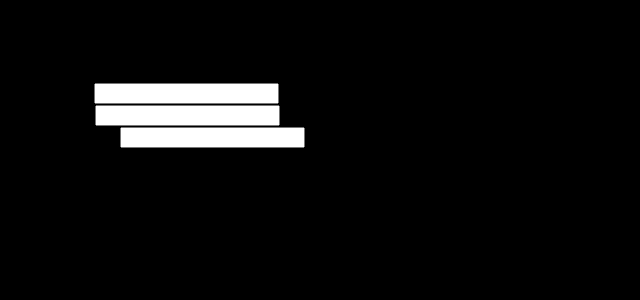
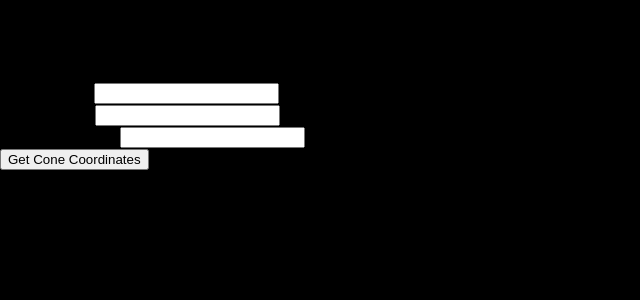
Before and after one commit to Rustem-a-a/cone-client, a React (Create React App) app: page / in a window 1280 px wide. Shown: the top 300 px of the page, without its empty margins (0-640 px from the left). Built offline with nearby package versions, Linux system fonts and the light colour scheme.

Commit message:
Button, changes in App (state,jsx),changes in Input

```diff
--- a/src/App.tsx
+++ b/src/App.tsx
@@ -1,20 +1,60 @@
 import React, {useState} from 'react';
 import Input from "./components/Input";
+import Button from "./components/Button";
+import axios from "axios";
+
+interface ICoordinates {
+    apex:{
+        x:number
+        y:number
+        z:number}
+    coordinates: {
+        x:number
+        y:number
+        z:number}[]
+}
 const App = () => {
     const [height, setHeight] = useState<string>('');
     const [radius, setRadius] = useState<string>('');
     const [segments, setSegments] = useState<string>('');
+    const [coordinates,setCoordinates] = useState<ICoordinates | null>(null)
 
-
-
+    const calculateCoordinates = async () =>{
+        if(radius!=='0'&& height !=='0' && segments !=='0'){
+            const response = await axios.post('http://localhost:5000/calculatecoordinates', {radius,height,segments})
+            if(response.status===200){
+                setCoordinates(response.data)
+            }
+        }
+        else{
+            setCoordinates(null)
+        }
+    }
     return (
         <div className="bg-black">
+            <div className=" absolute h-screen overflow-scroll top-0 left-0 flex flex-col items-center text-white bg-black w-2/5">
                 <h1 className='text-center font-bold text-5xl'>Create Own Cone!</h1>
                 <div className="flex justify-center mt-5">
-                    <Input value={height} setValue={setHeight} label="Cone Height" />
-                    <Input value={radius} setValue={setRadius} label="Cone Radius"/>
-                    <Input value={segments} setValue={setSegments} label="Cone Segments"/>
+                    <Input value={height} setValue={setHeight} label="Cone Height" fetchData={calculateCoordinates}/>
+                    <Input value={radius} setValue={setRadius} label="Cone Radius" fetchData={calculateCoordinates}/>
+                    <Input value={segments} setValue={setSegments} label="Cone Segments" fetchData={calculateCoordinates}/>
                 </div>
+                <Button Calculate={calculateCoordinates}>Get Cone Coordinates</Button>
+                <p className="text-1xl font-semibold">
+                    {coordinates
+                        ?<>Apex: X:{coordinates?.apex?.x}, Y:{coordinates?.apex?.y}, Z: {coordinates?.apex?.z}</>
+                        : ''
+                    }
+                </p>
+                <p className="text-2xl font-semibold"> Coordinates of Pi:</p>
+                <ul>
+                    {coordinates?.coordinates.map((v,i)=>(
+                        <li key={i}> P{i+1} =  X: {v.x}, Y: {v.y}, Z: {v.z}</li>
+                    ))}
+                </ul>
+            </div>
+            <div style={{backgroundColor:'black', width:'60%', height:'100%',position:'absolute',right:0,}}  id="scene-container">
+            </div>
         </div>
     );
 };
--- /dev/null
+++ b/src/components/Button.tsx
@@ -0,0 +1,17 @@
+import React, {ReactNode} from 'react';
+
+interface IProps {
+    children: React.ReactNode
+    Calculate: () => void
+}
+
+const MyComponent = ({Calculate, children}: IProps) => {
+    return (
+        <div>
+            <button onClick={() => Calculate()}
+                    className='text-center font-bold text-2xl bg-blue-500 border-gray-600 border-2 rounded-lg px-2 m-4'>{children}</button>
+        </div>
+    );
+};
+
+export default MyComponent;
--- a/src/components/Input.tsx
+++ b/src/components/Input.tsx
@@ -4,8 +4,9 @@ interface IProps{
     value:string
     label: string
     setValue:  React.Dispatch<React.SetStateAction<string>>
+    fetchData : ()=>void
 }
-const Input = ({value,setValue,label}:IProps) => {
+const Input = ({value,setValue,label,fetchData}:IProps) => {
     return (
         <div className="flex flex-col items-center">
             <label htmlFor='idInput' className="text-right mb-2 font-semibold text-1xl">{label}
@@ -23,8 +24,9 @@ const Input = ({value,setValue,label}:IProps) => {
                     }}}
                 onKeyDown={(e)=>{
                     if(e.key=== 'Escape'){
-                        setValue('')
-                    }
+                        setValue('')}
+                    if(e.key=== 'Enter'){
+                        fetchData()}
                 }}/>
 
 
```
